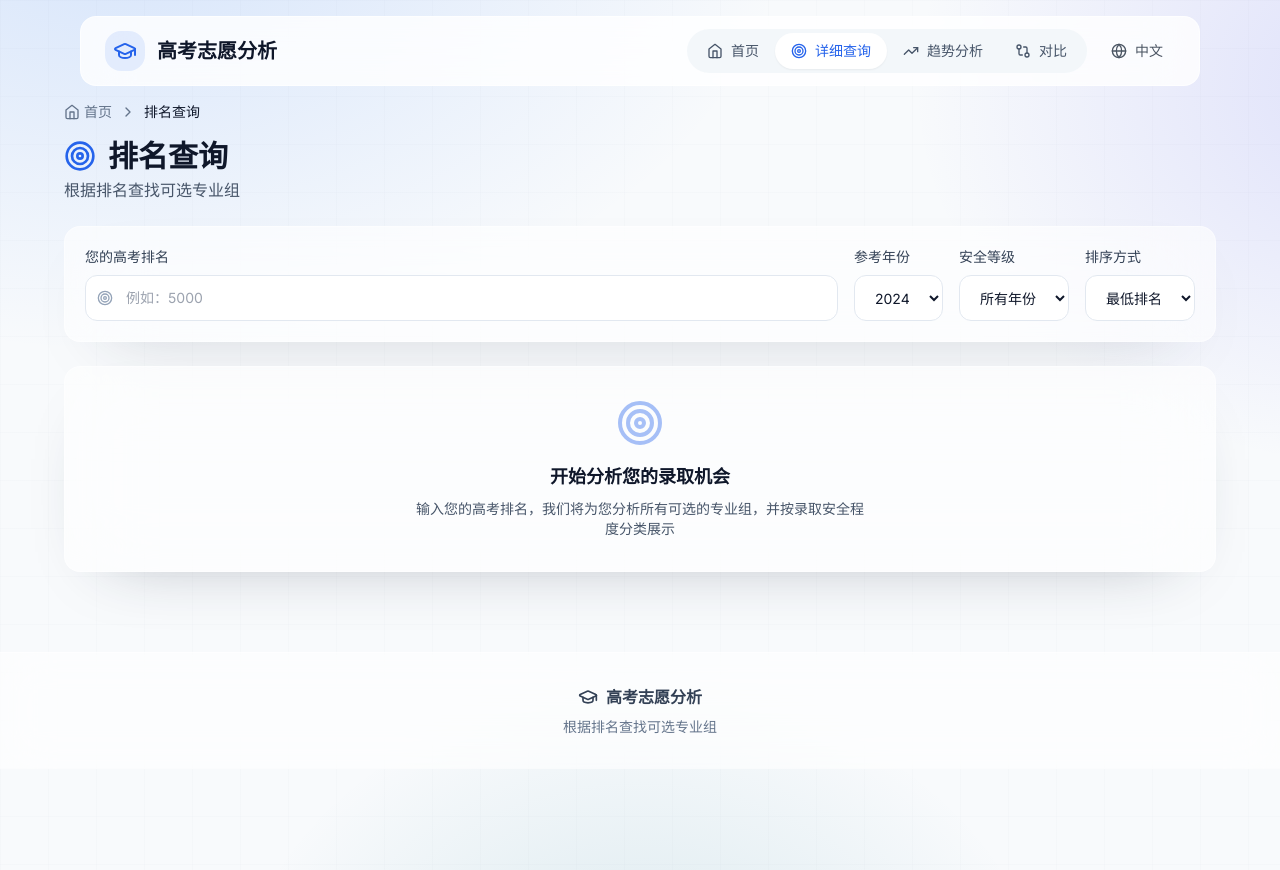
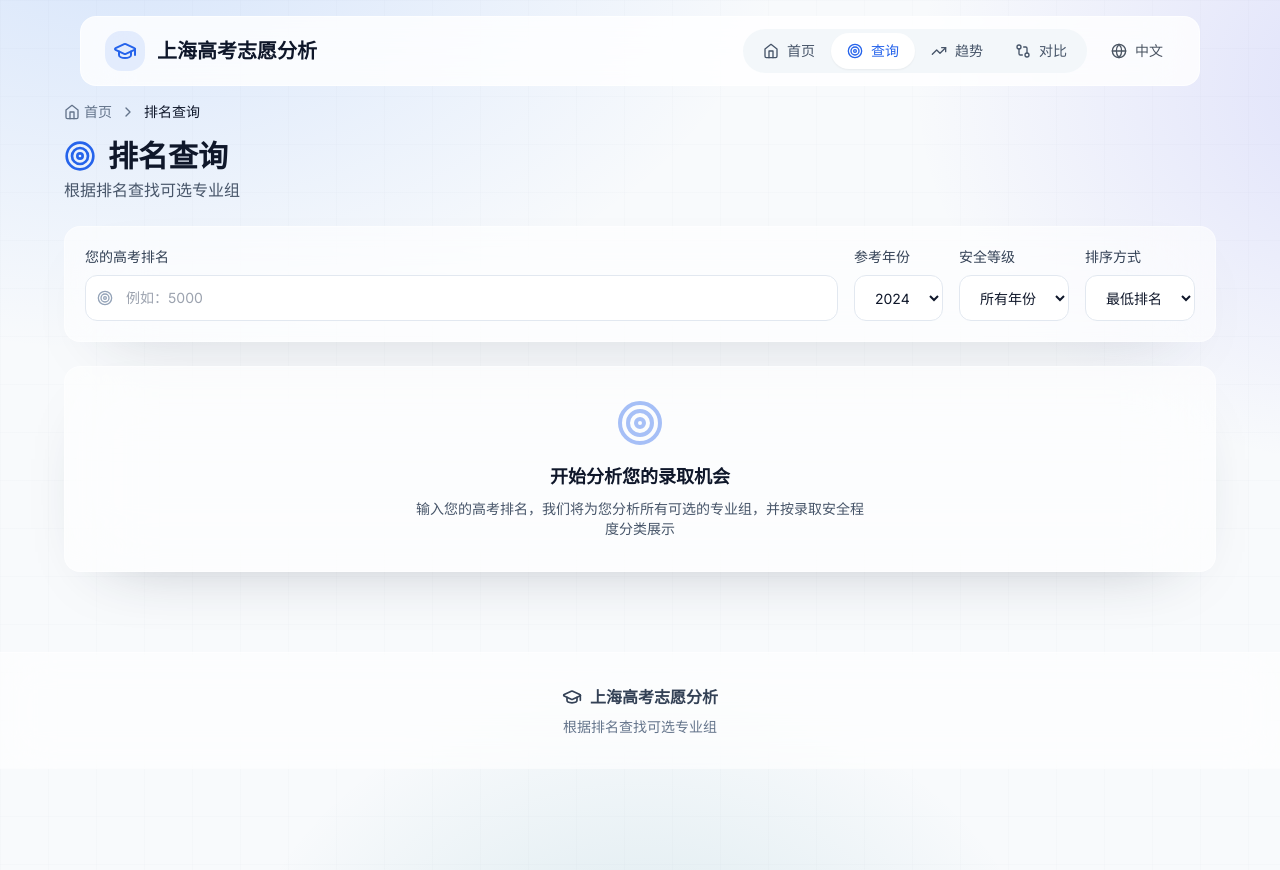
Before and after one commit to 666keke/Shanghai-Gaokao, a Next.js app: page /lookup in a window 1280 px wide. Built offline with nearby package versions, Linux system fonts and the light colour scheme.

Commit message:
refactor: update translations for improved clarity and consistency in navigation and admission chance calculator

```diff
--- a/contexts/LanguageContext.tsx
+++ b/contexts/LanguageContext.tsx
@@ -17,10 +17,10 @@ const translations = {
   zh: {
     // Navigation
     'nav.dashboard': '首页',
-    'nav.trends': '趋势分析',
+    'nav.trends': '趋势',
     'nav.compare': '对比',
-    'nav.lookup': '详细查询',
-    'nav.title': '高考志愿分析',
+    'nav.lookup': '查询',
+    'nav.title': '上海高考志愿分析',
 
     // Admission Chance Calculator
     'calc.title': '录取概率分析',
@@ -278,17 +278,17 @@ const translations = {
     'nav.trends': 'Trends',
     'nav.compare': 'Compare',
     'nav.lookup': 'Full List',
-    'nav.title': 'Gaokao Analytics',
+    'nav.title': 'Shanghai Gaokao Analytics',
 
     // Admission Chance Calculator
-    'calc.title': 'Admission Chance Calculator',
-    'calc.subtitle': 'Enter ranking and confirm to generate results',
+    'calc.title': 'Enter Your Ranking',
+    'calc.subtitle': 'Get your admission chances with ease',
     'calc.yourRanking': 'Your Gaokao Ranking',
     'calc.placeholder': 'e.g., 5000',
     'calc.hint': 'Lower ranking = better (1 is the best)',
     'calc.referenceYear': 'Reference Year',
     'calc.viewAll': 'View Full List',
-    'calc.confirm': 'Confirm & generate results',
+    'calc.confirm': 'Confirm',
     'calc.safe': 'Safe',
     'calc.safe.desc': 'Margin > 1000, very high admission chance',
     'calc.moderate': 'Moderate',
```
